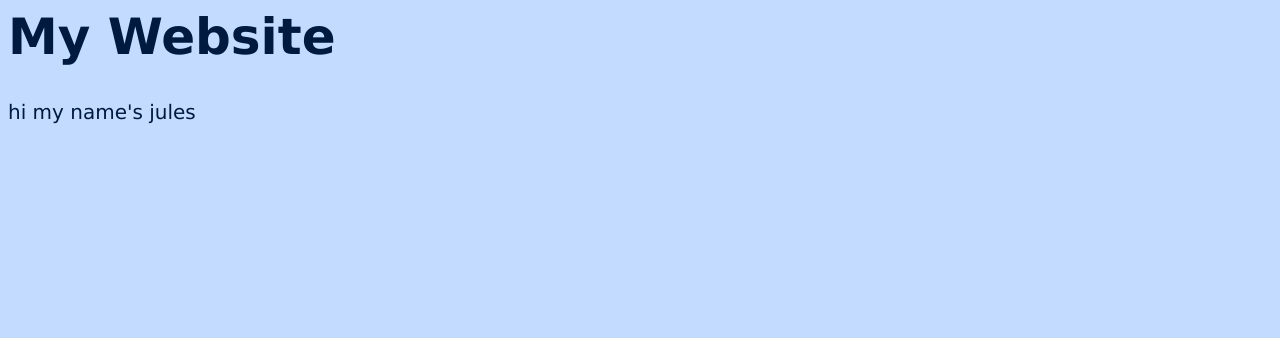
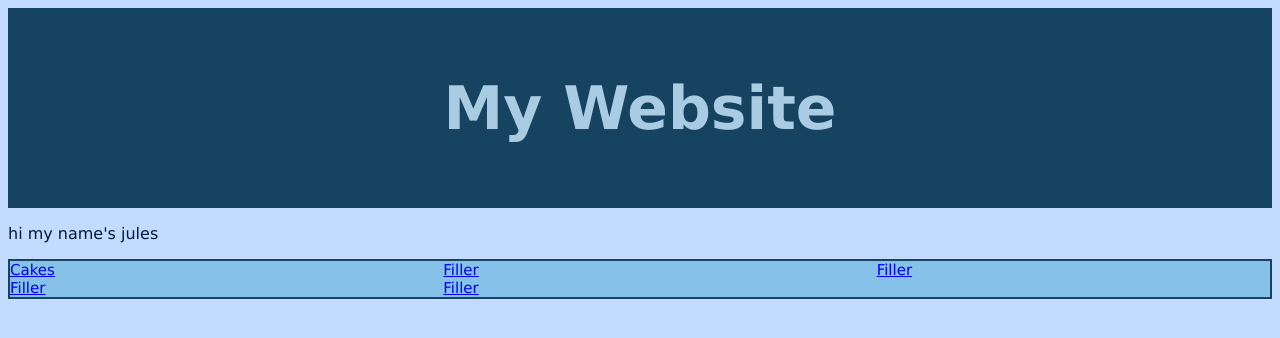
Before and after one commit to williamsauvageau/newhacks2021, a plain HTML site: page templates/index.html in a window 1280 px wide. Drawn offline with Linux system fonts and the light colour scheme.

Commit message:
Update index.html

```diff
--- a/templates/index.html
+++ b/templates/index.html
@@ -1,9 +1,45 @@
 <html>
+
 <head>
-<link rel="stylesheet" href='/static/style.css' />
+<link rel="stylesheet" href='/static/style.css'>
+<style>
+#TopHeader {
+    border: 0px solid #154360;
+    padding: 25px;
+    background: #154360;
+    font-size: 30px;
+    color: #A9CCE3;
+    text-align: center;
+}
+#HyperLinks {
+    border: 2px solid #154360;
+    background: #85C1E9;
+    font-size: 15px;
+    color: #AED6F1;
+    column-count: 3;
+    column-gap: 40px;
+}
+</style>
 </head>
+
 <body>
-<h1 style="font-size: 50px">My Website</h1>
-<p style="font-size: 20px"> hi my name's jules </p>
+<div id="TopHeader">
+    <h1>My Website</h1>
+</div>
+<p> hi my name's jules </p>
+
+<div id="HyperLinks">
+    <a href="http://127.0.0.1:5000/cakes">Cakes</a>
+    <br>
+    <a href="http://127.0.0.1:5000/cakes">Filler</a>
+    <br>
+    <a href="http://127.0.0.1:5000/cakes">Filler</a>
+    <br>
+    <a href="http://127.0.0.1:5000/cakes">Filler</a>
+    <br>
+    <a href="http://127.0.0.1:5000/cakes">Filler</a>
+    <br>
 </body>
+
+
 </html>
```
